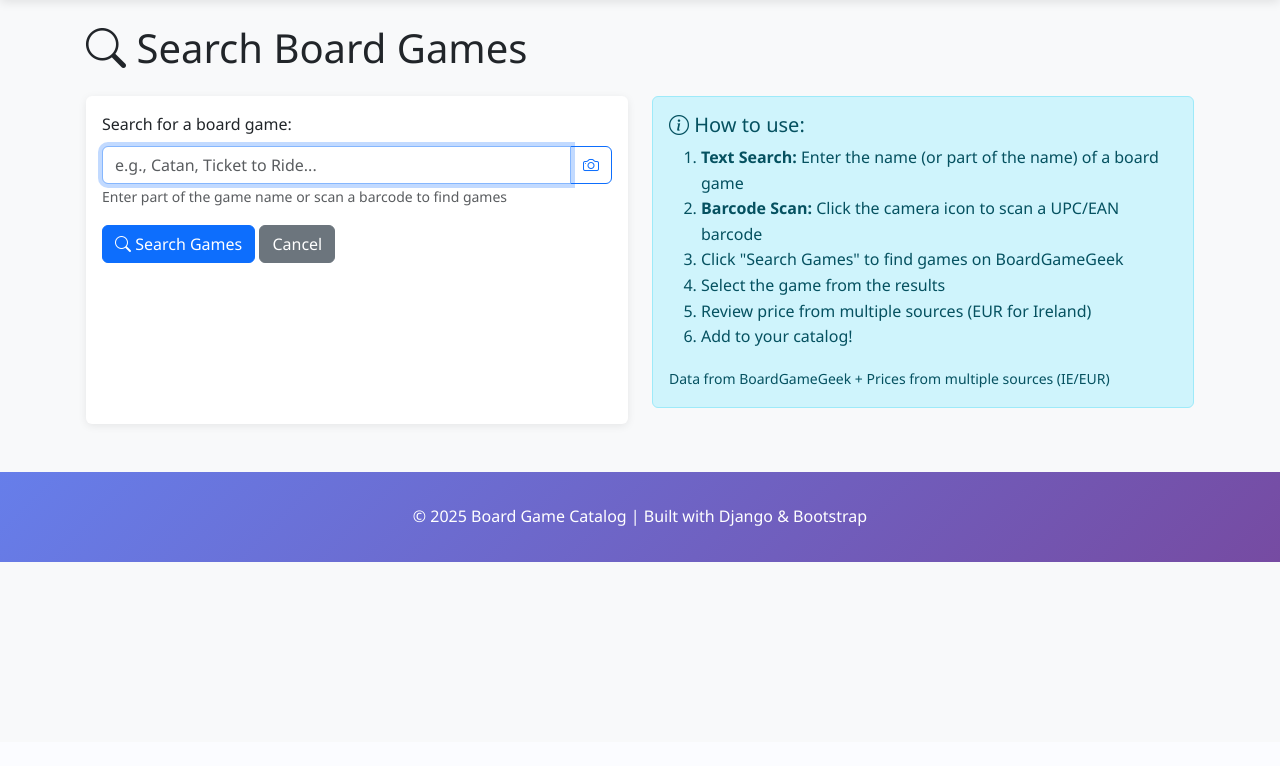
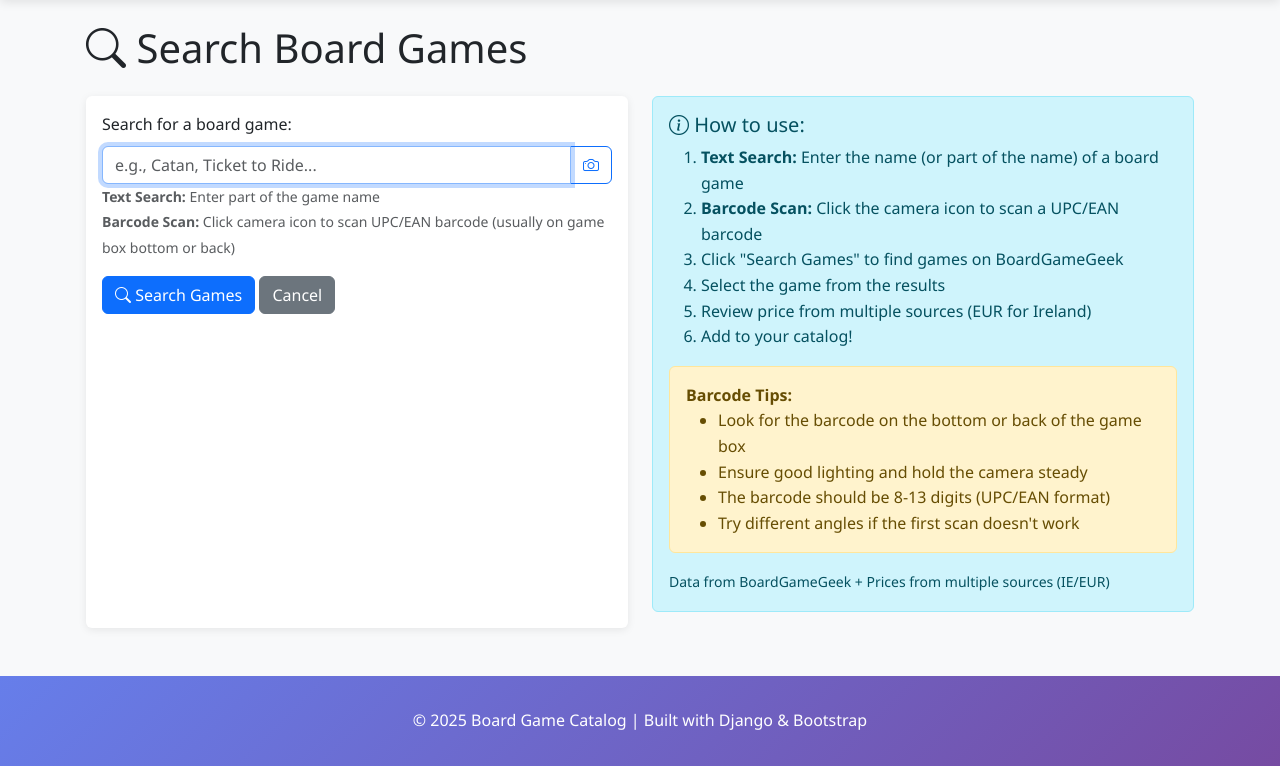
Before and after one commit to LeandroKeltech/bgcatalog, a Django app: page /bgg/search/ in a window 1280 px wide. Shown: the part 58-824 px from the top of the page. Before the commit the page ends 620 px from the top, so only its background shows below. Run offline with Django 5.2, Linux system fonts and the light colour scheme; some libraries are stand-ins or nearby versions.

Commit message:
barcode changes

```diff
--- a/catalog/static/catalog/js/barcode_scanner.js
+++ b/catalog/static/catalog/js/barcode_scanner.js
@@ -229,15 +229,18 @@ class BoardGameBarcodeScanner {
                                        class="w-100" style="height: 400px; object-fit: cover;"></video>
                                 <canvas id="${this.options.canvasId}" style="display: none;"></canvas>
                                 <div class="scanner-overlay position-absolute top-0 start-0 w-100 h-100 d-flex align-items-center justify-content-center">
-                                    <div class="scanner-frame border border-light border-3 bg-transparent"
-                                         style="width: 300px; height: 150px; border-style: dashed !important; opacity: 0.8;">
+                                    <div class="scanner-frame border border-warning border-3 bg-transparent"
+                                         style="width: 320px; height: 120px; border-style: solid !important; border-radius: 8px;">
+                                        <div class="scanner-line position-absolute top-50 start-0 w-100 bg-warning"
+                                             style="height: 2px; animation: scan 2s linear infinite;"></div>
                                     </div>
                                 </div>
                             </div>
                             <div class="scanner-instructions p-3 bg-light">
                                 <p class="mb-2 text-center">
                                     <i class="bi bi-info-circle text-primary"></i>
-                                    ${this.options.instruction}
+                                    Position the barcode within the yellow frame.<br>
+                                    <small>Look for UPC/EAN barcode on game box (8-13 digits)</small>
                                 </p>
                                 <div id="scanner-status" class="alert alert-info" style="display: none;"></div>
                             </div>
@@ -448,26 +451,34 @@ class BoardGameBarcodeScanner {
             return;
         }
 
-        // Optimized QuaggaJS configuration for barcode detection
+        // Optimized QuaggaJS configuration for board game barcodes
         const quaggaConfig = {
             inputStream: {
                 name: "Live",
                 type: "LiveStream",
                 target: this.video,
                 constraints: {
-                    width: { min: 640, ideal: 1280, max: 1920 },
-                    height: { min: 480, ideal: 720, max: 1080 },
-                    facingMode: "environment"
+                    width: { min: 800, ideal: 1280, max: 1920 },
+                    height: { min: 600, ideal: 720, max: 1080 },
+                    facingMode: "environment",
+                    focusMode: "continuous"
+                },
+                area: { // Focus scanning area to center region
+                    top: "20%",
+                    right: "20%",
+                    left: "20%",
+                    bottom: "20%"
                 }
             },
             decoder: {
                 readers: [
-                    "code_128_reader",
-                    "ean_reader",
-                    "ean_8_reader",
-                    "code_39_reader",
-                    "upc_reader",
-                    "upc_e_reader"
+                    // Primary board game barcode formats (most common first)
+                    "ean_reader",        // EAN-13 (most common for board games)
+                    "upc_reader",        // UPC-A (common in US board games)
+                    "code_128_reader",   // Code 128 (some publishers use this)
+                    "ean_8_reader",      // EAN-8 (smaller games)
+                    "upc_e_reader",      // UPC-E (compressed UPC)
+                    "code_39_reader"     // Code 39 (backup)
                 ],
                 debug: {
                     showCanvas: false,
@@ -482,23 +493,39 @@ class BoardGameBarcodeScanner {
                         showTransformedBox: false,
                         showBB: false
                     }
+                },
+                multiple: false  // Single barcode detection for better performance
+            },
+            locator: {
+                patchSize: "large",     // Larger patches for better detection
+                halfSample: false,      // Use full resolution for better accuracy
+                showCanvas: false,
+                showPatches: false,
+                showFoundPatches: false,
+                showSkeleton: false,
+                showLabels: false,
+                showPatchLabels: false,
+                showRemainingPatchLabels: false,
+                boxFromPatches: {
+                    showTransformed: false,
+                    showTransformedBox: false,
+                    showBB: false
                 }
             },
-            locator: {
-                patchSize: "medium",
-                halfSample: false
-            },
-            numOfWorkers: 2,
-            frequency: 25,
+            numOfWorkers: 4,           // More workers for better performance
+            frequency: 10,             // Scan every 100ms (slower but more accurate)
             locate: true
         };
 
+        console.log('Starting barcode scanning with optimized config...');
         Quagga.init(quaggaConfig, (err) => {
             if (err) {
+                console.error('QuaggaJS init error:', err);
                 this.handleError('Scanner initialization failed', err);
                 return;
             }
 
+            console.log('QuaggaJS initialized successfully');
             Quagga.start();
             this.setupQuaggaListeners();
         });
@@ -511,18 +538,66 @@ class BoardGameBarcodeScanner {
         // Track detections to avoid duplicates
         let lastDetectionTime = 0;
         let lastCode = null;
+        let detectionAttempts = 0;
+
+        // Show scanning status
+        this.showStatus('Scanning... Hold barcode steady in the frame', 'info');
+
+        Quagga.onProcessed((result) => {
+            detectionAttempts++;
+
+            // Give feedback every 50 attempts (about 5 seconds)
+            if (detectionAttempts % 50 === 0) {
+                console.log(`Scanning attempt ${detectionAttempts}...`);
+                this.showStatus('Still scanning... Make sure barcode is clear and well-lit', 'info');
+            }
+
+            // Check for partial results to give feedback
+            if (result && result.codeResult && result.codeResult.code) {
+                const code = result.codeResult.code;
+                const format = result.codeResult.format;
+
+                console.log(`Detected potential code: ${code} (format: ${format})`);
+
+                // For board games, we expect 8-13 digit codes
+                if (code.length >= 8 && code.length <= 13) {
+                    // Check if it looks like a valid UPC/EAN
+                    if (/^\d+$/.test(code)) {
+                        const now = Date.now();
+
+                        // Avoid duplicate detections within 2000ms
+                        if (code !== lastCode || now - lastDetectionTime > 2000) {
+                            console.log(`Valid barcode detected: ${code}`);
+                            lastCode = code;
+                            lastDetectionTime = now;
+                            this.onBarcodeDetected(code, result);
+                        }
+                    }
+                }
+            }
+        });
 
         Quagga.onDetected((result) => {
             const code = result.codeResult.code;
+            const format = result.codeResult.format;
             const now = Date.now();
 
-            // Accept codes and avoid duplicate detections within 1000ms
-            if (code && code.length >= 8 &&
-                (code !== lastCode || now - lastDetectionTime > 1000)) {
+            console.log(`Barcode detected: ${code} (format: ${format})`);
 
+            // For board games, accept codes between 8-13 digits
+            if (code && /^\d{8,13}$/.test(code) &&
+                (code !== lastCode || now - lastDetectionTime > 2000)) {
+
+                console.log(`Processing valid board game barcode: ${code}`);
                 lastCode = code;
                 lastDetectionTime = now;
                 this.onBarcodeDetected(code, result);
+            } else if (code) {
+                console.log(`Rejected barcode: ${code} (invalid format or duplicate)`);
+                this.showStatus(`Invalid barcode format: ${code}. Please try again.`, 'warning');
+                setTimeout(() => {
+                    this.showStatus('Scanning... Hold barcode steady in the frame', 'info');
+                }, 2000);
             }
         });
     }
--- a/catalog/static/catalog/styles.css
+++ b/catalog/static/catalog/styles.css
@@ -302,6 +302,11 @@ footer {
     100% { opacity: 0.6; }
 }
 
+@keyframes scan {
+    0% { transform: translateY(-60px); }
+    100% { transform: translateY(60px); }
+}
+
 .game-selection-card {
     cursor: pointer;
     transition: all 0.2s;
--- a/catalog/templates/catalog/bgg_search.html
+++ b/catalog/templates/catalog/bgg_search.html
@@ -72,7 +72,8 @@
                             </button>
                         </div>
                         <small class="form-text text-muted">
-                            Enter part of the game name or scan a barcode to find games
+                            <strong>Text Search:</strong> Enter part of the game name<br>
+                            <strong>Barcode Scan:</strong> Click camera icon to scan UPC/EAN barcode (usually on game box bottom or back)
                         </small>
                     </div>
                     <button type="submit" class="btn btn-primary">
@@ -95,6 +96,15 @@
                 <li>Review price from multiple sources (EUR for Ireland)</li>
                 <li>Add to your catalog!</li>
             </ol>
+            <div class="alert alert-warning alert-sm">
+                <strong>Barcode Tips:</strong>
+                <ul class="mb-0">
+                    <li>Look for the barcode on the bottom or back of the game box</li>
+                    <li>Ensure good lighting and hold the camera steady</li>
+                    <li>The barcode should be 8-13 digits (UPC/EAN format)</li>
+                    <li>Try different angles if the first scan doesn't work</li>
+                </ul>
+            </div>
             <p class="mb-0"><small>Data from BoardGameGeek + Prices from multiple sources (IE/EUR)</small></p>
         </div>
     </div>
```
